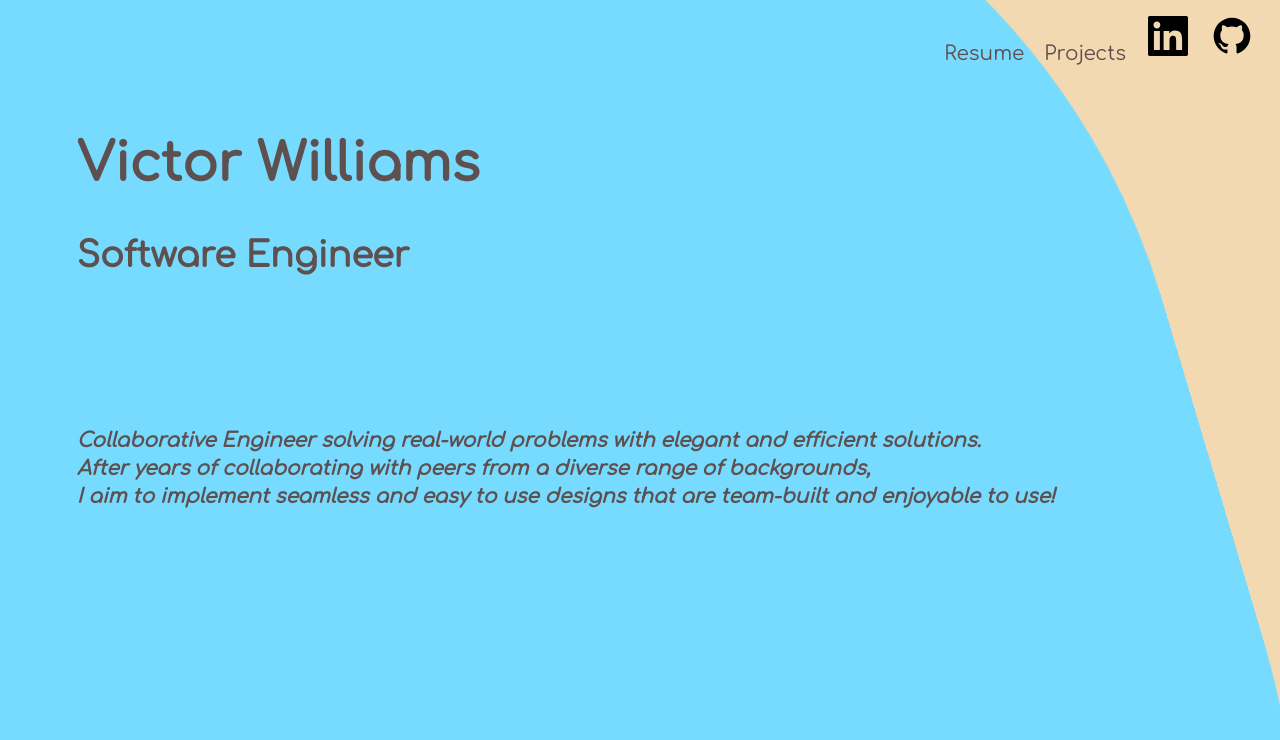
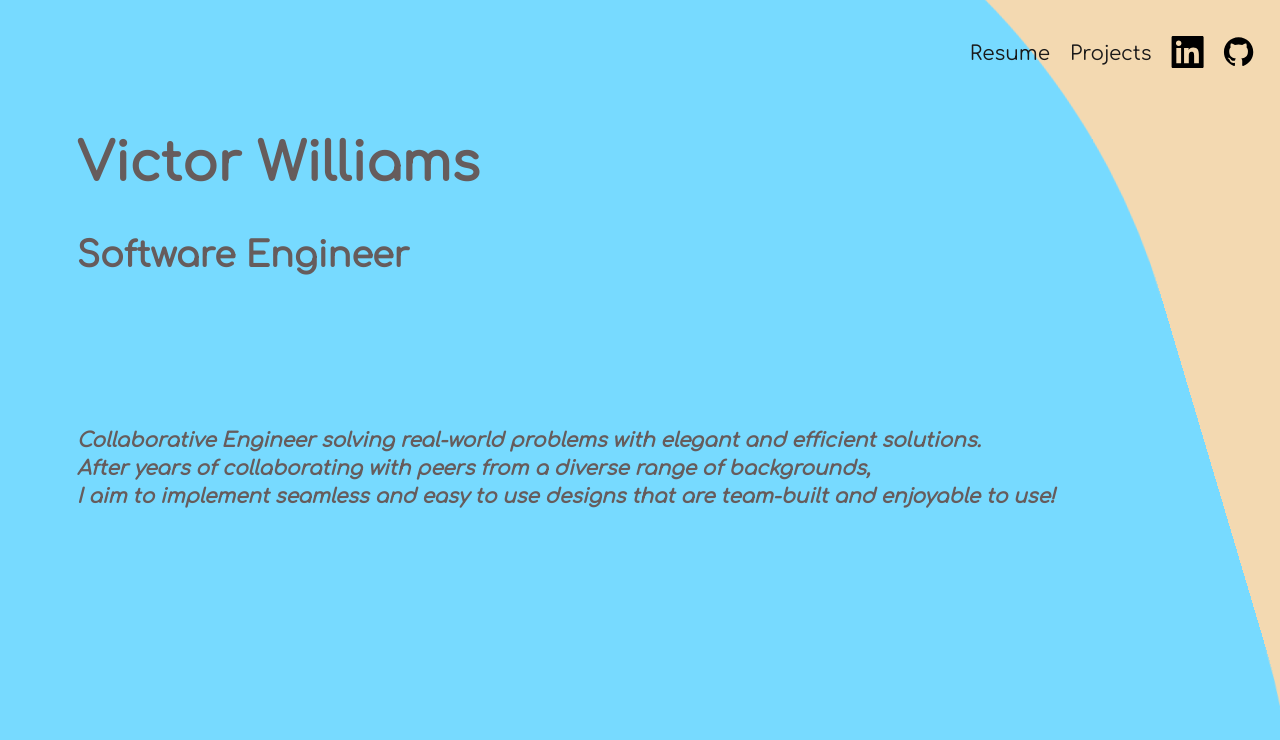
Before and after one commit to classalto/portfolio-site, a React app: page / in a window 1280 px wide. Shown: the top 740 px of the page. Built offline with nearby package versions, Linux system fonts and the light colour scheme.

Commit message:
change size of social icons

```diff
--- a/src/containers/home.module.css
+++ b/src/containers/home.module.css
@@ -49,7 +49,7 @@ height: 100%;
       font-family: 'Comfortaa', cursive;
       font-weight: bolder;
       font-size: 35px;
-      color: rgb(95, 80, 80);
+      color: rgb(102, 92, 92);
       margin-left: 6vw;
       width: max-content;
   }
@@ -65,7 +65,7 @@ height: 100%;
       display: flex;
       font-family: 'Comfortaa', cursive;
       font-size: 20px;
-      color: rgb(95, 80, 80);
+      color: rgb(26, 25, 25);
       list-style: none;
       flex-direction: row;
       margin: 10px;
@@ -86,12 +86,13 @@ height: 100%;
   header {
       display: flex;
       justify-content: flex-end;
+      align-items: center;
       margin: 2vh;
   }
 
   .social svg{
-      width: 5vw;
-      height: 5vh;
+      width: 4vw;
+      height: 4vh;
       margin: 0;
       padding: 0;
   }
```
